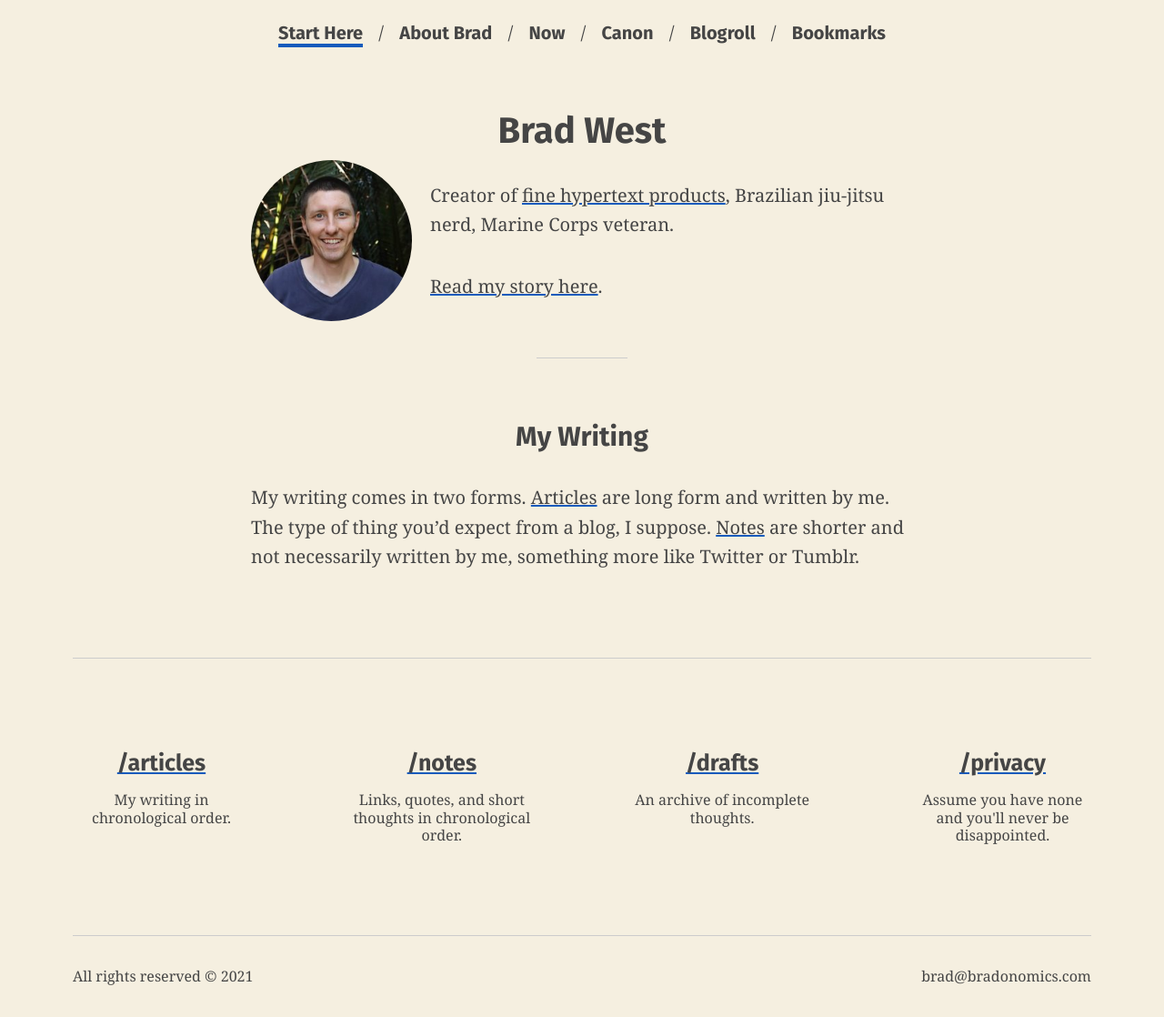
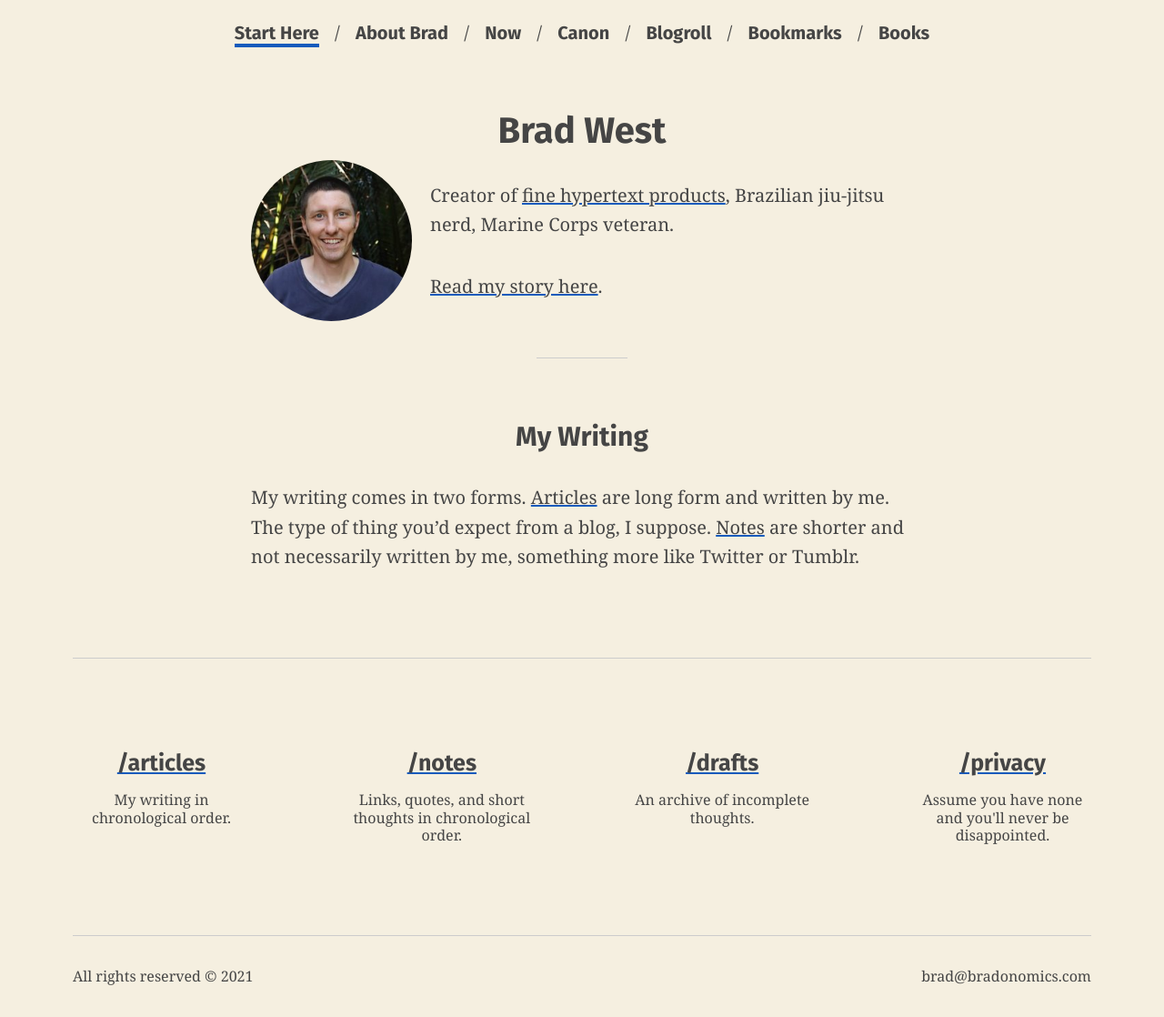
Before and after one commit to bradonomics/bradonomics.com, a Jekyll site: the page built from _pages/index.md, in a window 1280 px wide. Shown: the whole page at 91% size. Built offline with Jekyll 4.4.1, drawn with Linux system fonts in a browser that asks for light colours.

Commit message:
Update navigation

```diff
--- a/_data/navigation.yaml
+++ b/_data/navigation.yml
@@ -10,3 +10,5 @@
   url: /blogroll/
 - title: Bookmarks
   url: /bookmarks/
+- title: Books
+  url: /books/
```
